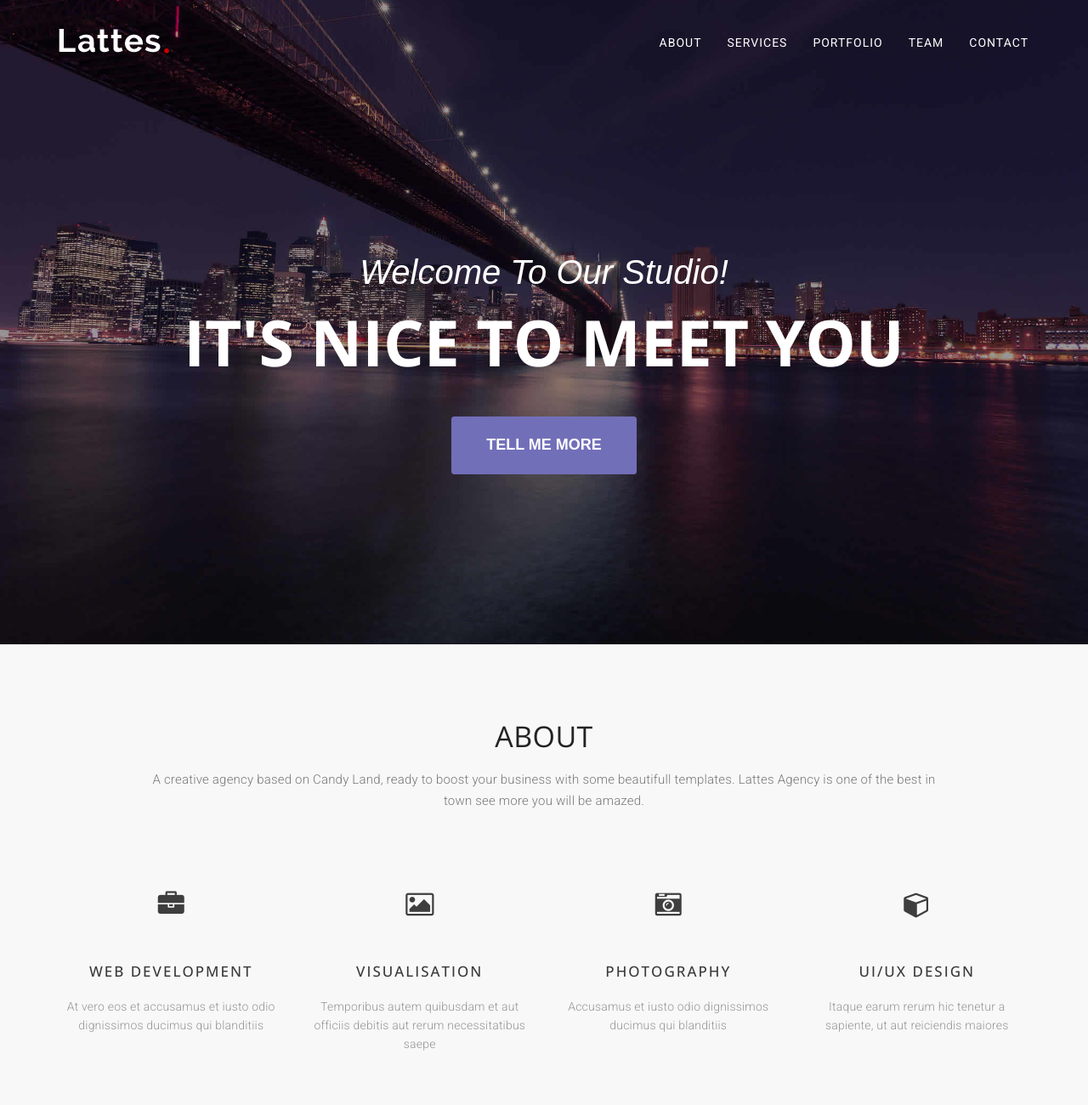
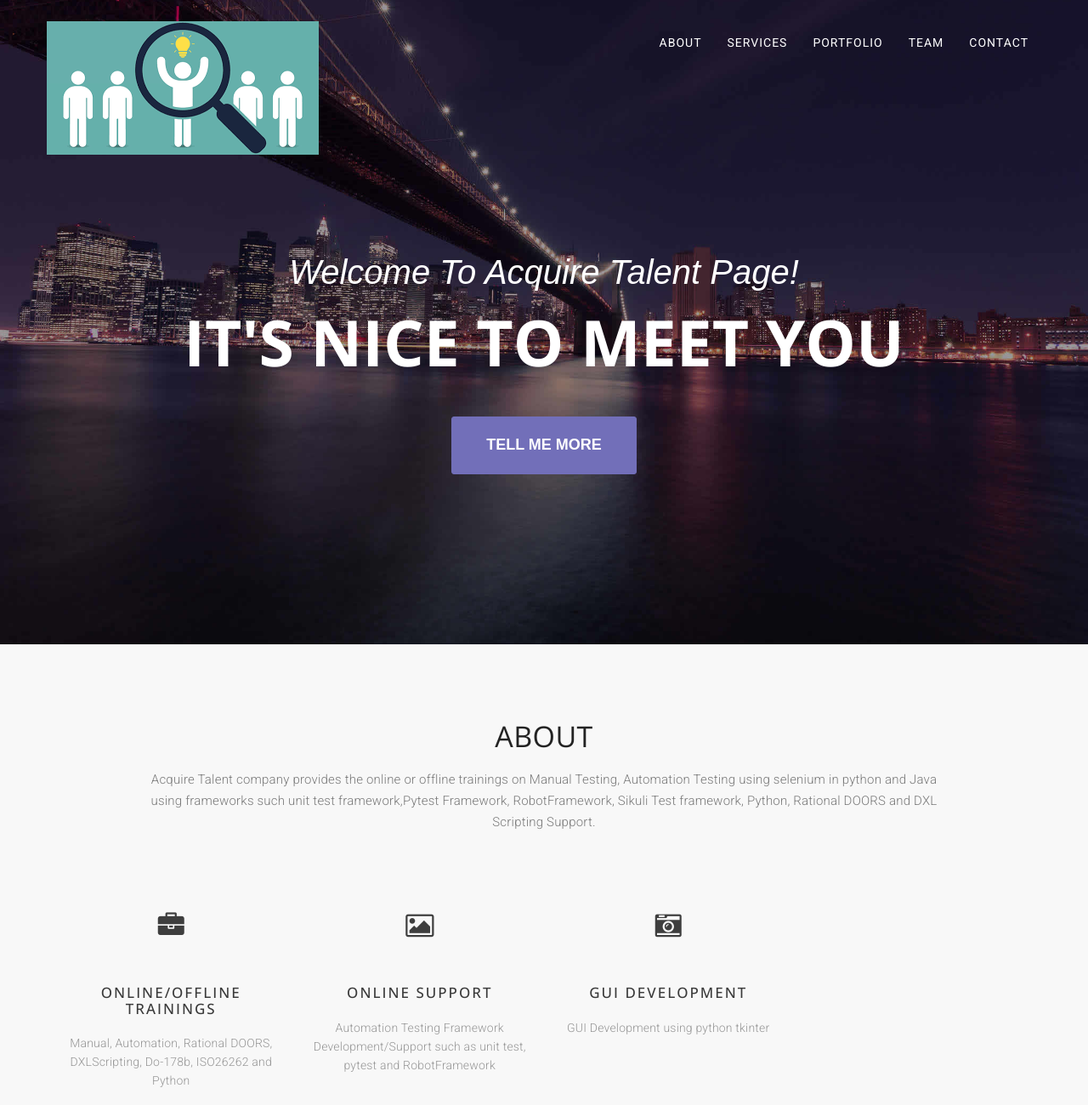
Before and after one commit to SurendraRedd/AcquireTalent, a plain HTML site: page index.html in a window 1280 px wide. Shown: the top 1300 px of the page at 85% size. Drawn offline with nearby package versions, Linux system fonts and the light colour scheme; a web font is replaced by a local one.

Commit message:
Updated the html file

```diff
--- a/index.html
+++ b/index.html
@@ -8,7 +8,7 @@
 		<meta name="description" content="">
 		<meta name="author" content="">
 		<link rel="icon" href="favicon.ico">
-		<title>Lattes - Onepage Multipurpose Bootstrap HTML</title>
+		<title>Acquire Talent Page</title>
 		<!-- Bootstrap core CSS -->
 		<link href="css/bootstrap.min.css" rel="stylesheet">
 		<link rel="stylesheet" href="https://maxcdn.bootstrapcdn.com/font-awesome/4.4.0/css/font-awesome.min.css">
@@ -37,7 +37,7 @@
 					<span class="icon-bar"></span>
 					<span class="icon-bar"></span>
 					</button>
-					<a class="navbar-brand page-scroll" href="#page-top"><img src="images/logo.png" alt="Lattes theme logo"></a>
+					<a class="navbar-brand page-scroll" href="#page-top"><img src="images/image1.png" alt="AT theme logo"></a>
 				</div>
 				<!-- Collect the nav links, forms, and other content for toggling -->
 				<div class="collapse navbar-collapse" id="bs-example-navbar-collapse-1">
@@ -71,7 +71,7 @@
 			<div class="container">
 				<div class="slider-container">
 					<div class="intro-text">
-						<div class="intro-lead-in">Welcome To Our Studio!</div>
+						<div class="intro-lead-in">Welcome To Acquire Talent Page!</div>
 						<div class="intro-heading">It's Nice To Meet You</div>
 						<a href="#about" class="page-scroll btn btn-xl">Tell Me More</a>
 					</div>
@@ -84,7 +84,7 @@
 					<div class="col-lg-12 text-center">
 						<div class="section-title">
 							<h2>ABOUT</h2>
-							<p>A creative agency based on Candy Land, ready to boost your business with some beautifull templates. Lattes Agency is one of the best in town see more you will be amazed.</p>
+							<p>Acquire Talent company provides the online or offline trainings on Manual Testing, Automation Testing using selenium in python and Java using frameworks such unit test framework,Pytest Framework, RobotFramework, Sikuli Test framework, Python, Rational DOORS and DXL Scripting Support.</p>
 						</div>
 					</div>
 				</div>
@@ -93,8 +93,8 @@
 					<div class="col-md-3 text-center">
 						<div class="mz-module-about">
 							<i class="fa fa-briefcase ot-circle"></i>
-							<h3>Web Development</h3>
-							<p>At vero eos et accusamus et iusto odio dignissimos ducimus qui blanditiis</p>
+							<h3>Online/offline Trainings</h3>
+							<p>Manual, Automation, Rational DOORS, DXLScripting, Do-178b, ISO26262 and Python </p>
 						</div>
 					</div>
 					<!-- end about module -->
@@ -102,8 +102,8 @@
 					<div class="col-md-3 text-center">
 						<div class="mz-module-about">
 							<i class="fa fa-photo ot-circle"></i>
-							<h3>Visualisation</h3>
-							<p>Temporibus autem quibusdam et aut officiis debitis aut rerum necessitatibus saepe</p>
+							<h3>Online Support</h3>
+							<p>Automation Testing Framework Development/Support such as unit test, pytest and RobotFramework</p>
 						</div>
 					</div>
 					<!-- end about module -->
@@ -111,17 +111,8 @@
 					<div class="col-md-3 text-center">
 						<div class="mz-module-about">
 							<i class="fa fa-camera-retro ot-circle"></i>
-							<h3>Photography</h3>
-							<p>Accusamus et iusto odio dignissimos ducimus qui blanditiis</p>
-						</div>
-					</div>
-					<!-- end about module -->
-					<!-- about module -->
-					<div class="col-md-3 text-center">
-						<div class="mz-module-about">
-							<i class="fa fa-cube ot-circle"></i>
-							<h3>UI/UX Design</h3>
-							<p> Itaque earum rerum hic tenetur a sapiente, ut aut reiciendis maiores</p>
+							<h3>GUI Development</h3>
+							<p>GUI Development using python tkinter</p>
 						</div>
 					</div>
 					<!-- end about module -->
```
